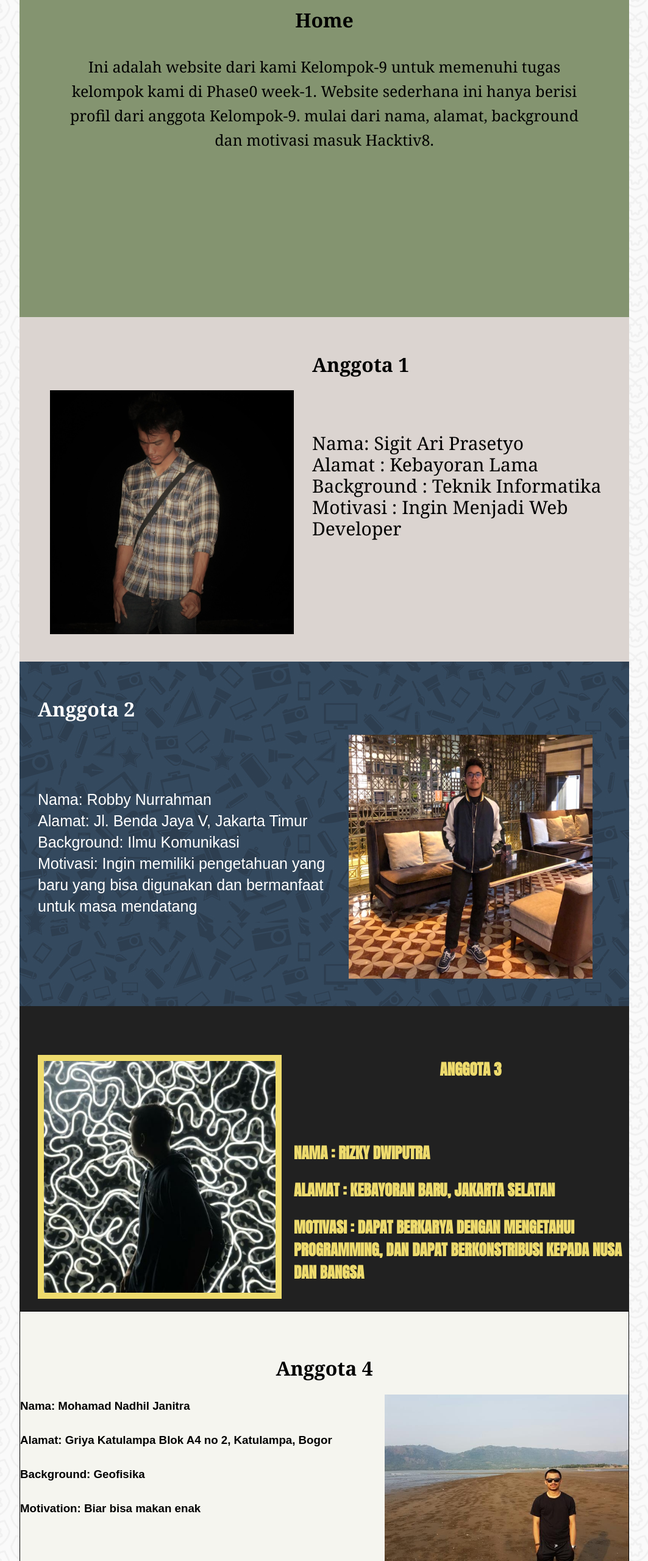
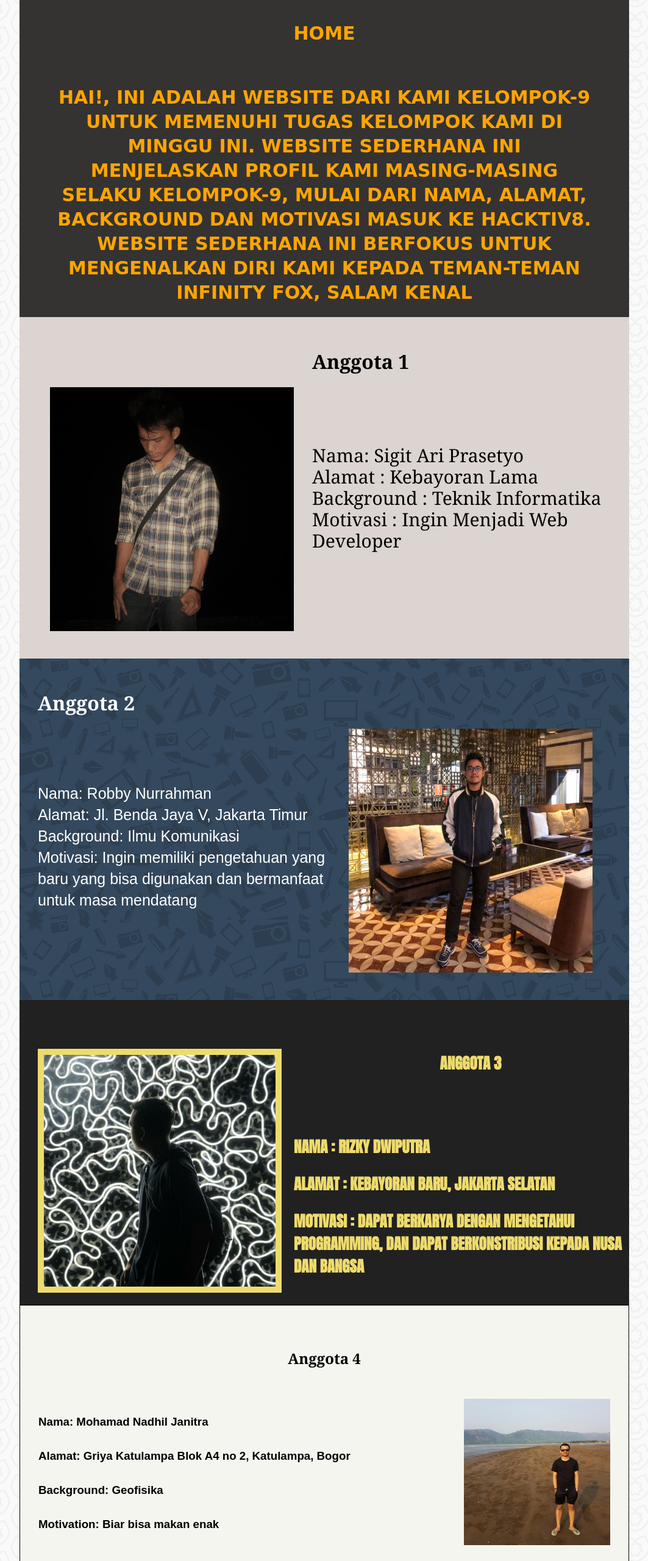
Before and after one commit to sigitariprasetyo/kelompok-9, a plain HTML site: page index.html in a window 1280 px wide. Shown: the part 160-2720 px from the top of the page at 61% size, without its empty margins (108-1171 px from the left). Drawn offline with Linux system fonts and the light colour scheme; a web font is replaced by a local one.

Commit message:
percantik

```diff
--- a/index.html
+++ b/index.html
@@ -8,6 +8,9 @@
     <link rel="stylesheet" href="style.css">
     <link rel="stylesheet" type="text/css" href="/style.css">
    <link href="https://fonts.googleapis.com/css?family=Anton&display=swap" rel="stylesheet">
+   <link href="https://fonts.googleapis.com/css?family=Londrina+Shadow&display=swap" rel="stylesheet">
+
+
     <title>Kelompok-9</title>
 </head>
 
@@ -35,10 +38,9 @@
     <div class="container">
         <div class="home">
             <h1>Home</h1>
-            <p>Ini adalah website dari kami Kelompok-9 untuk memenuhi tugas kelompok kami di Phase0 week-1. Website sederhana ini hanya berisi profil dari anggota Kelompok-9. mulai dari nama, alamat, background dan motivasi masuk Hacktiv8.</p>
+            <p>HAI!, ini adalah website dari kami Kelompok-9 untuk memenuhi tugas kelompok kami di minggu ini. Website sederhana ini menjelaskan profil kami masing-masing selaku Kelompok-9, mulai dari nama, alamat, background dan motivasi masuk ke Hacktiv8. website sederhana ini berfokus untuk mengenalkan diri kami kepada teman-teman infinity fox, SALAM KENAL</p>
         </div>
 
-        <!-- Anggota 1 -->
         <div id="anggota1" class="anggota1">
             <img src="img/IMG_5113.jpg" alt="">
             <h1>Anggota 1</h1>
@@ -78,21 +80,21 @@
             </div>
           </div>
         <!-- Section Anggota 4-->
-        <div id="anggota4">
+        <section id="anggota4">
             <h1>Anggota 4</h1>
             <div id="gambar">
-                <img src="img/nadhil.jpg">
+                <img src="img/nadhil.jpg" width=100% height=100%>
             </div>
-            <div class="data">
+            <div id="data">
                 <h3>Nama: Mohamad Nadhil Janitra</h3>
                 <h3>Alamat: Griya Katulampa Blok A4 no 2, Katulampa, Bogor</h3>
                 <h3>Background: Geofisika</h3>
                 <h3>Motivation: Biar bisa makan enak</h3>
             </div>
-            <div class="clear"></div>
-        </div>
+
+        </section>
         <!-- Section Message-->
-        <div id="message">
+        <section id="message">
             <h1>Message</h1>
             <h3>Kirimkan saran dan pesan anda:</h3>
             <div id="form">
@@ -102,16 +104,16 @@
                     <label for="email">Email:</label> <br>
                     <input type="email" id="email"> <br>
                     <label for="alamat">Pesan: </label> <br>
-                    <textarea id="alamat" name="alamat" rows="10" cols="60"></textarea><br><br>
+                    <textarea id="alamat" name="alamat" rows="3" cols="40"></textarea><br>
                     <input type="submit" value="Kirim!">
                 </form>
             </div>
-        </div>
+        </section>
     </div>
 
     <!-- Bagian Footer -->
     <div class="footer">
-        <h5>copyright &copy; 2019 by KELOMPOK-9</h5>
+        <h5>copyright &copy; 2016 by HACKFOX</h5>
     </div>
 </body>
 </html>
--- a/style.css
+++ b/style.css
@@ -23,6 +23,7 @@ body {
     margin-top: 5px;
     margin-left: 10px;
     line-height: 60px;
+    font-family: 'Londrina Shadow', cursive;
 }
 
 .header .nav {
@@ -71,35 +72,43 @@ li .dropdown {
     width: 1000px;
     height: auto;
     background-color: bisque;
-    border-radius: 20px;
 }
 
 .home {
     padding: 30px;
-    background-color: rgb(132, 148, 112);
+    background-color: rgb(53, 50, 50);
     height: 500px;
     margin-bottom: 0;
+    text-transform: uppercase;
+    font-family: 'Londrina Shadow', cursive;
+    line-height: 3;
+
 }
 
 .home h1 {
     text-align: center;
+    color: orange;
+    font-weight: 700;
+    font-size: 30px
 }
 
 .home p {
     text-align: center;
     padding: 10px 30px;
-    font-size: 25px;
+    font-weight: 700;
     line-height: 40px;
+    color: orange;
+    font-size: 30px
 }
 
 
 /* sigit */
 
 #anggota1 {
-    padding: 35px 30px 30px 30px;
+    padding: 30px;
     background-color: rgb(219, 212, 208);
     height: 500px;
-    margin-top: 0px;
+    margin-top: 0;
 }
 
 .anggota1 img {
@@ -112,46 +121,16 @@ li .dropdown {
 .anggota1 p {
     font-size: 30px;
     line-height: 35px;
-    padding-top: 60px;
+    padding-top: 85px;
 }
 
 .clear {
     clear: left;
 }
 
-
-
-/* robby */
-
-#anggota2 {
-    padding: 35px 30px 30px 30px;
-    background-image: url(img/icon-pattern-backgrounds.jpg);
-    height: 500px;
-    margin-top: 0;
-    color: white;
-}
-
-.anggota2 img {
-    width: 400px;
-    height: 400px;
-    padding: 85px 30px 30px 20px;
-    float: right;
-}
-
-.anggota2 p {
-    font-size: 25px;
-    line-height: 35px;
-    padding-top: 85px;
-    font-family: sans-serif;
-}
-
-.clear {
-    clear: right;
-}
-
 /* rizky */
 
-.kontenrizky {
+div.kontenrizky {
     margin: 0 auto;
     background-color: #212121;
     font-family: anton;
@@ -169,7 +148,6 @@ li .dropdown {
     border: 10px solid #eedb6d;
     min-width: 400px;
     min-height: 400px;
-
     position: relative;
     top: 50px;
   }
@@ -209,28 +187,55 @@ h3.motivasi{
   h3.anggota{
    position: relative;
    bottom: 100px;
-bottom: 100px;
-bottom: 100px;
    text-align: center
+}
+
+/* robby */
+
+#anggota2 {
+    padding: 30px;
+    background-image: url(img/icon-pattern-backgrounds.jpg);
+    height: 500px;
+    margin-top: 0;
+    color: white;
+}
+
+.anggota2 img {
+    width: 400px;
+    height: 400px;
+    padding: 85px 30px 30px 20px;
+    float: right;
+}
+
+.anggota2 p {
+    font-size: 25px;
+    line-height: 35px;
+    padding-top: 85px;
+    font-family: sans-serif;
+}
+
+.clear {
+    clear: right;
 }
 
 
 /* Section Anggota 4 */
 
 #anggota4 {
-    position: relative;
+    /* position: absolute; */
+    left: 20%;
+    width: 1000px;
     height: 500px;
     border: solid 1px;
     background-color: rgb(245, 245, 239);
     padding-top: 50px;
     box-sizing: border-box;
-
 }
 
-/* #anggota4 div {
+#anggota4 div {
     display: inline-block;
-    /* border: solid 1px;
-} */
+    /* border: solid 1px; */
+}
 
 #anggota4 h1 {
     border: 1px black;
@@ -238,23 +243,25 @@ text-align: center
     font-weight: bold;
 }
 
-#anggota4 img {
+#anggota4 #gambar {
+    /*  position: absolute; */
+    /* left: 530px;
+    top: 5%; */
+    /* bottom: 30px; */
     float: right;
-    width: 400px;
-    height: 400px;
-    padding: 0;
+    width: 240px;
+    height: 240px;
+    padding: 30px;
 }
 
-#anggota4 .data {
+#anggota4 #data {
     /* position: absolute; */
     top: 80px;
+    left: 20px;
     line-height: 2;
     font-family: 'Raleway', sans-serif;
-    font-size: 160x;
-}
-
-#anggota4 .clear{
-    clear: right;
+    font-size: 167x;
+    padding: 30px;
 }
 
 
@@ -265,10 +272,11 @@ text-align: center
     top: 300px;
     left: 20%; */
     width: 1000px;
-    height: 500px;
+    height: 350px;
     border: solid 1px;
     background-color: rgb(207, 207, 176);
     font-family: "Varela Round", sans-serif;
+    box-sizing: border-box;
 }
 
 #message h1 {
@@ -288,7 +296,7 @@ text-align: center
     /* margin: 0 auto;
     padding: 20px auto; */
     /* border: 1px solid; */
-    padding: 5px 30px;
+    padding: 0 30px;
 }
 
 
@@ -304,5 +312,6 @@ text-align: center
 .footer h5 {
     text-align: center;
     color: white;
-    font-size: 16px;
+    font-size: 14px;
+    line-height: 5px;
 }
```
Lines whose indentation alone changed are shown as unchanged.
